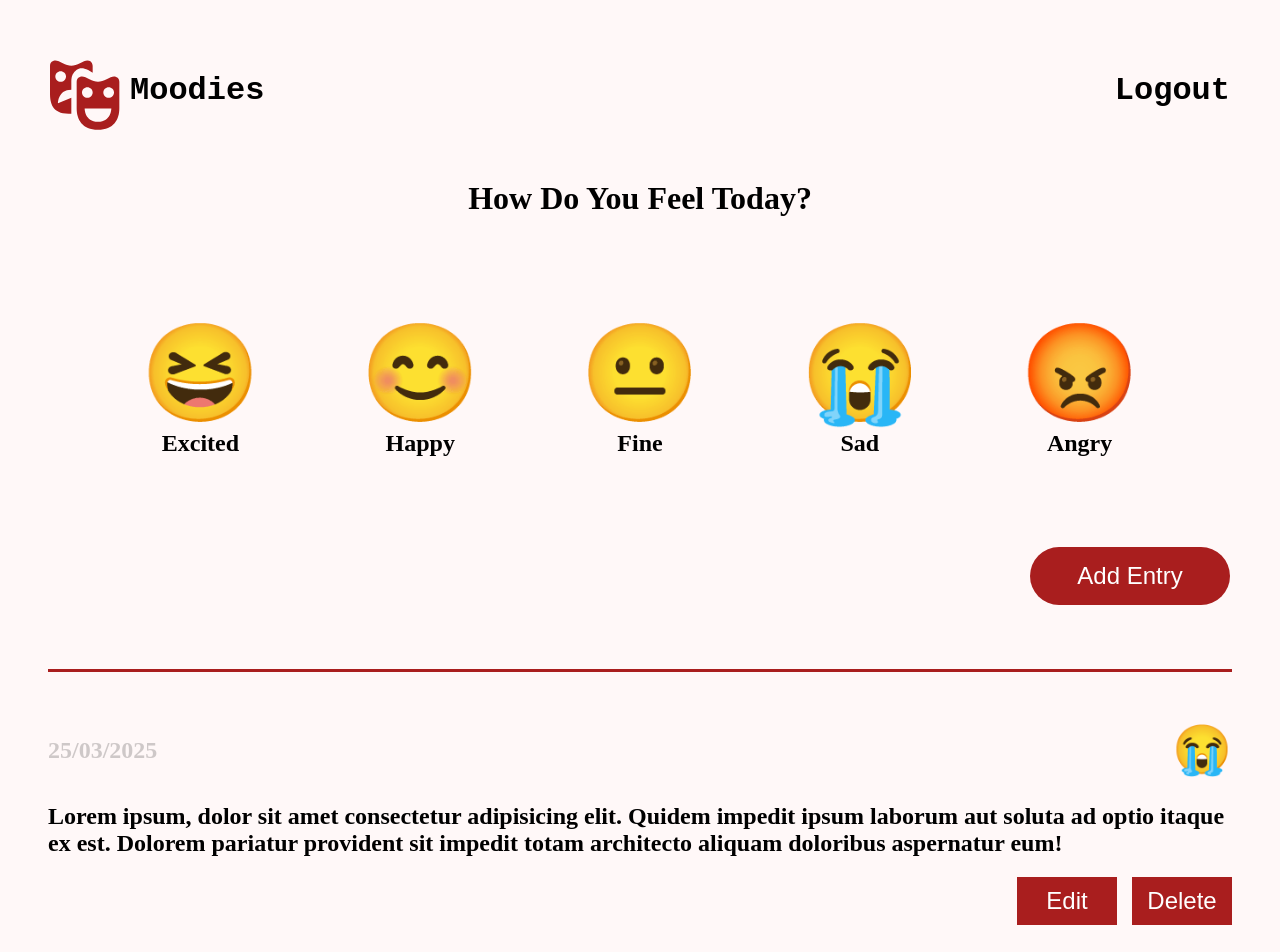
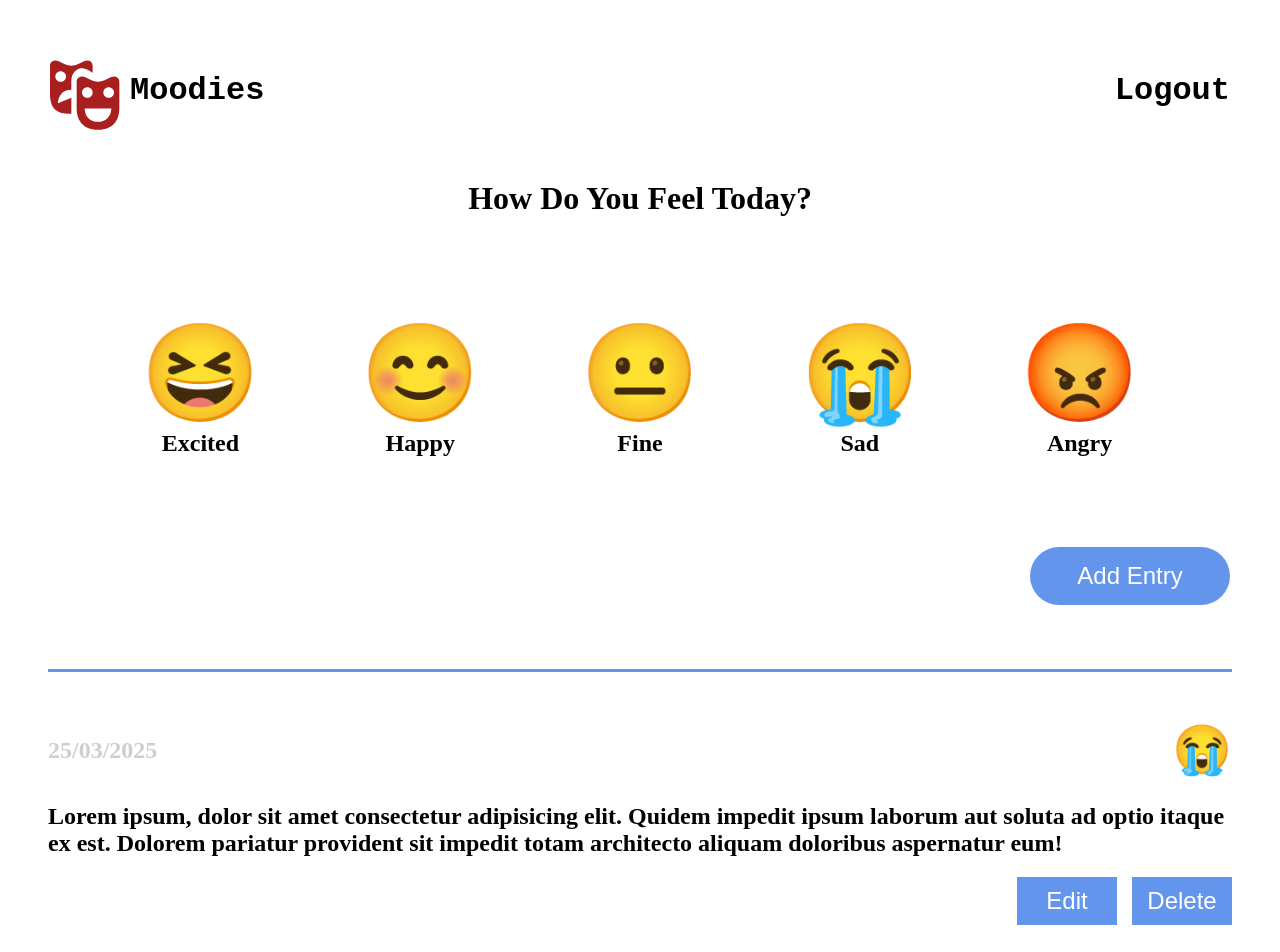
Before and after one commit to Tundoor/Moodies, an Angular app: page /home in a window 1280 px wide. Shown: the top 952 px of the page. Built offline with nearby package versions, Linux system fonts and the light colour scheme.

Commit message:
Updated color of app

```diff
--- a/src/app/home-pg/home-pg.component.css
+++ b/src/app/home-pg/home-pg.component.css
@@ -30,7 +30,7 @@
 }
 
 .showMoreBtn {
-    background-color: #A91E1E;
+    background-color: var(--main-red-color);
     padding: 15px;
     width: 200px;
     font-size: 1.5rem;
@@ -43,5 +43,8 @@
 }
 
 .showMoreBtn:hover {
-    background-color: #430b0b;
+    background-color: transparent;
+    border-style: solid;
+    border-color: var(--main-red-color);
+    color: var(--main-red-color);
 }
--- a/src/app/login-pg/login-pg.component.css
+++ b/src/app/login-pg/login-pg.component.css
@@ -39,7 +39,7 @@ header h1 {
     font-size: 3rem;
     font-family: var(--font-family-subtitle);
     margin-bottom: 3rem;
-    color: var(--main-red-color);
+    /* color: var(--main-red-color); */
 }
 
 .form-input {
--- a/src/app/navbar/navbar.component.css
+++ b/src/app/navbar/navbar.component.css
@@ -23,7 +23,7 @@
 }
 
 .logout:hover {
-    color: #A91E1E;
+    color: var(--main-red-color);
     font-size: 2.3rem;
     text-decoration: underline;
 }
--- a/src/app/register-pg/register-pg.component.css
+++ b/src/app/register-pg/register-pg.component.css
@@ -39,7 +39,7 @@ header h1 {
     font-size: 3rem;
     font-family: var(--font-family-subtitle);
     margin-bottom: 3rem;
-    color: var(--main-red-color);
+    /* color: var(--main-red-color); */
 }
 
 .form-input {
--- a/src/app/show-entry/show-entry.component.css
+++ b/src/app/show-entry/show-entry.component.css
@@ -5,7 +5,7 @@
 }
 
 .add-entry-btn {
-   background-color: #A91E1E;
+   background-color: var(--main-red-color);
     padding: 15px;
     width: 200px;
     font-size: 1.5rem;
@@ -20,14 +20,17 @@
 }
 
 .add-entry-btn:hover {
-    background-color: #430b0b;
+     background-color: transparent;
+    border-style: solid;
+    border-color: var(--main-red-color);
+    color: var(--main-red-color);
 }
 
 .single-entry-div {
     margin: 1.5rem 3rem 0;
     padding-bottom: 3rem;
     border-top-style: solid;
-    border-color: #A91E1E;
+    border-color: var(--main-red-color);
     padding-top: 50px;
 }
 
@@ -56,7 +59,7 @@
 }
 
 .entry-buttons button {
-   background-color: #A91E1E;
+   background-color: var(--main-red-color);
     padding: 10px;
     width: 100px;
     font-size: 1.5rem;
@@ -69,5 +72,8 @@
 }
 
 .entry-buttons button:hover {
-   background-color: #430b0b;
+    background-color: transparent;
+    border-style: solid;
+    border-color: var(--main-red-color);
+    color: var(--main-red-color);
 }
--- a/src/styles.css
+++ b/src/styles.css
@@ -3,7 +3,7 @@
     --font-family-titles: 'Galindo';
     --font-family-subtitle: 'Oswald';
     --font-family-subtext: 'Inter';
-    --main-red-color: #A91E1E;
+    --main-red-color: #6495ED;
 }
 
 
@@ -14,7 +14,7 @@
 }
 
 body {
-    background-color: rgb(255, 248, 248);
+    background-color: white;
     min-height: 100vh;
     min-width: 100%
 }
```
